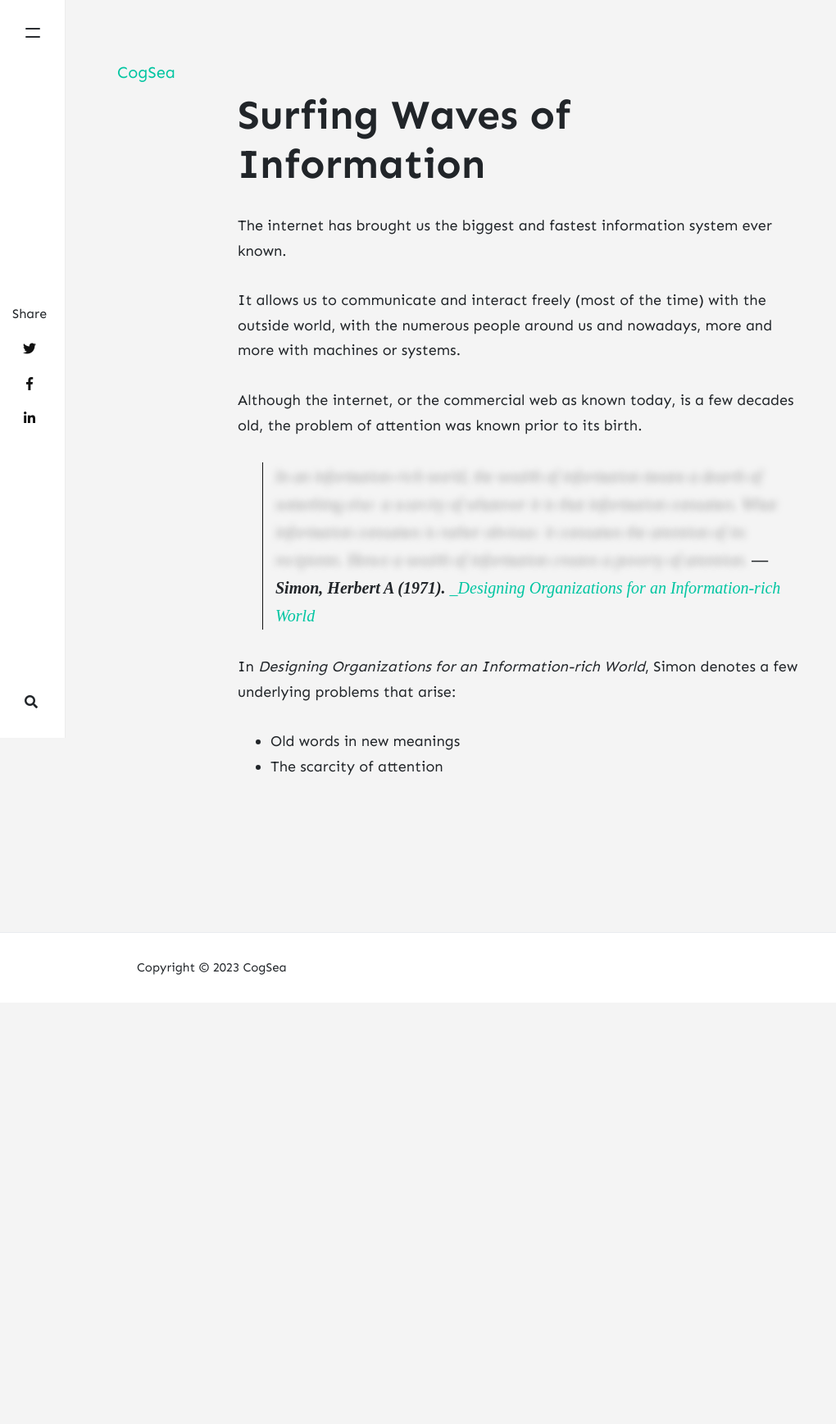
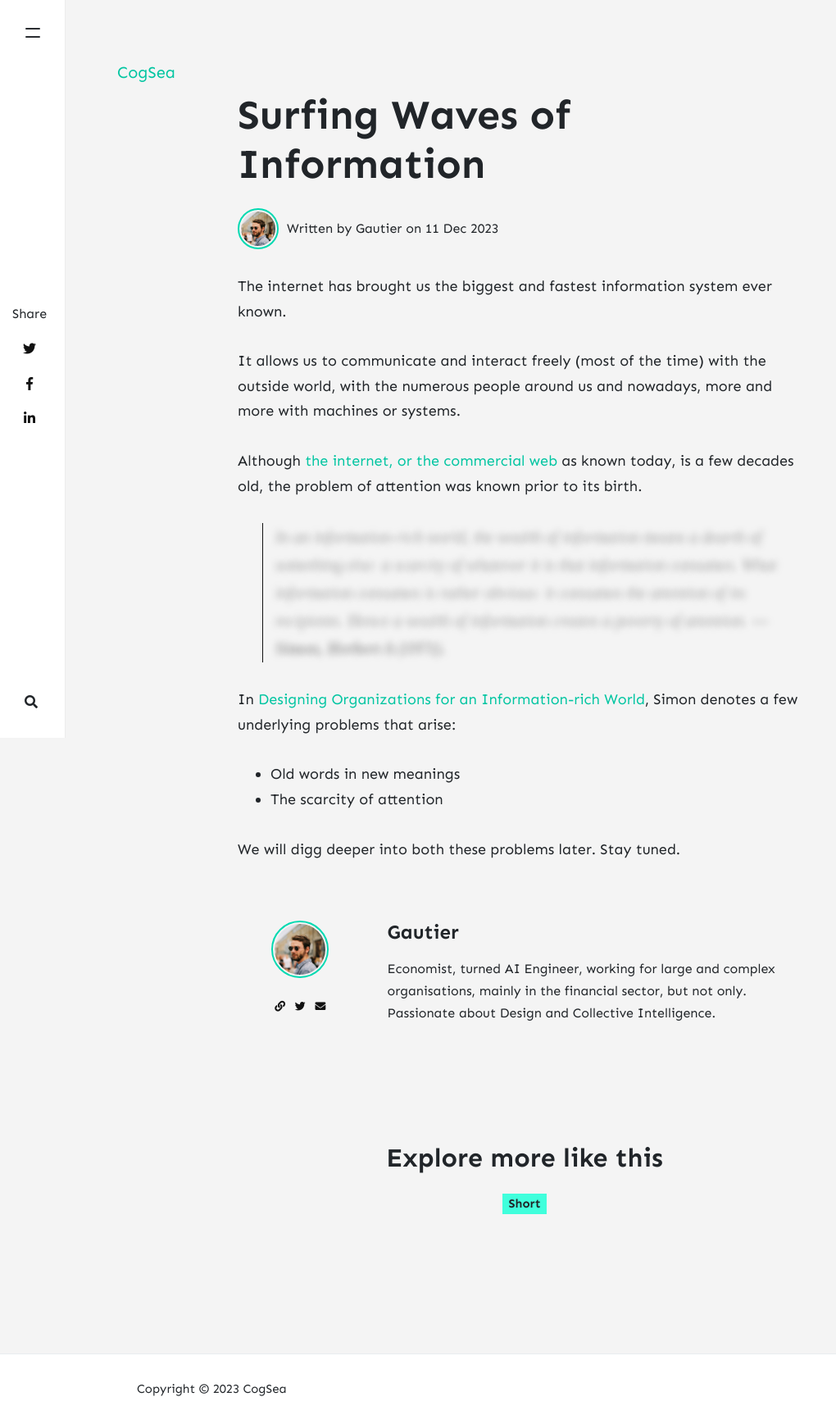
Before and after one commit to cogsea/cogsea.github.io, a Jekyll site: the page built from _posts/2023-12-11-information-waves.md, in a window 1280 px wide. Shown: the whole page at 82% size, without its empty margins (0-1020 px from the left). Built offline with Jekyll 4.4.1, drawn with Linux system fonts in a browser that asks for light colours; nearby versions of some CDN libraries; comment, search, counter and statistics services are not loaded; before the commit the page ends 1223 px from its top, so only the background shows below that.

```diff
--- a/_config.yml
+++ b/_config.yml
@@ -12,6 +12,7 @@ google_analytics: 'G-KRS5PXWHYC'
 include: ["_pages"]
 permalink: /:title/
 # email: wowthemesnet@gmail.com
+main_twitter: https://twitter.com/GautiGauss
 
 # Authors
 authors:
--- a/_layouts/default.html
+++ b/_layouts/default.html
@@ -53,6 +53,7 @@
         <li><a href="{{ site.baseurl }}/">Home</a></li>
         <!-- <li><a href="{{ site.baseurl }}/about">About</a></li> -->
         <li><a href="{{ site.baseurl }}/authors">Contributors<!--  <span class="badge badge-primary">new</span> --></a></li>
+        <li><a href="{{ site.baseurl }}/categories">Categories</a></li>
         <!-- <li><a target="_blank" href="https://bootstrapstarter.com/jekyll-theme-memoirs/">Get Memoirs</a></li>       -->
         <!-- <li><a href="{{ site.baseurl }}/contact">Contact</a></li>        -->
     </ul>
--- a/_posts/2023-12-11-information-waves.md
+++ b/_posts/2023-12-11-information-waves.md
@@ -2,17 +2,22 @@
 title: Surfing Waves of Information
 description: We get waves of information thrown at us on a daily basis. information, attention
 layout: post
+categories:
+  - short
 comments: false
+author: gaut
 ---
 The internet has brought us the biggest and fastest information system ever known.
 
 It allows us to communicate and interact freely (most of the time) with the outside world, with the numerous people around us and nowadays, more and more with machines or systems.
 
-Although the internet, or the commercial web as known today, is a few decades old, the problem of attention was known prior to its birth.
+Although [the internet, or the commercial web](/internet-commercial-web) as known today, is a few decades old, the problem of attention was known prior to its birth.
 
-><span class="spoiler"> In an information-rich world, the wealth of information means a dearth of something else: a scarcity of whatever it is that information consumes. What information consumes is rather obvious: it consumes the attention of its recipients. Hence a wealth of information creates a poverty of attention. </span><cite>— Simon, Herbert A (1971). </cite>[_Designing Organizations for an Information-rich World](https://web.archive.org/web/20201006235931/https://digitalcollections.library.cmu.edu/awweb/awarchive?type=file&item=33748)
+><span class="spoiler"> In an information-rich world, the wealth of information means a dearth of something else: a scarcity of whatever it is that information consumes. What information consumes is rather obvious: it consumes the attention of its recipients. Hence a wealth of information creates a poverty of attention. <cite>— Simon, Herbert A (1971). </cite> </span>
 
-In *Designing Organizations for an Information-rich World*, Simon denotes a few underlying problems that arise:
+In [Designing Organizations for an Information-rich World](https://web.archive.org/web/20201006235931/https://digitalcollections.library.cmu.edu/awweb/awarchive?type=file&item=33748), Simon denotes a few underlying problems that arise:
 
 - Old words in new meanings
 - The scarcity of attention
+
+We will digg deeper into both these problems later. Stay tuned.
```
Also changed, not shown: 404.html (+38 -1 lines), _includes/postbox.html (+7 -1 lines).
